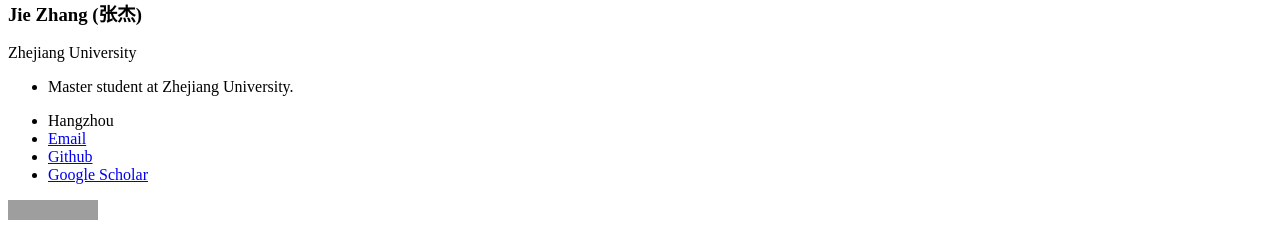
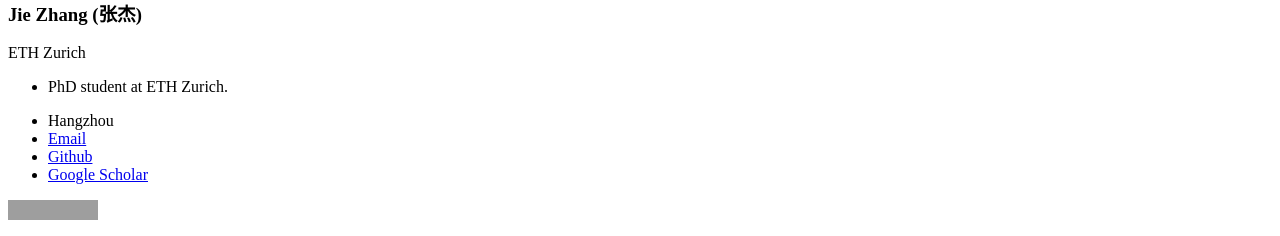
Before and after one commit to zj-jayzhang/zj-jayzhang.github.io, a Jekyll site: the page built from docs/README-zh.md, in a window 1280 px wide. Shown: the part 544-780 px from the top of the page. Built offline with Jekyll 4.4.1, drawn with Linux system fonts in a browser that asks for light colours; our own code applies the rules of GitHub Pages for plain Markdown files; grey boxes are pictures that could not be loaded.

Commit message:
Update _config.yml

```diff
--- a/_config.yml
+++ b/_config.yml
@@ -7,7 +7,7 @@
 
 # Site Settings
 title                    : "Jie Zhang (张杰)"
-description              : "Master student at Zhejiang University. "
+description              : "PhD student at ETH Zurich. "
 repository               : "zj-jayzhang/zj-jayzhang.github.io"
 google_scholar_stats_use_cdn : true
 
@@ -23,7 +23,7 @@
 author:
   name             : "Jie Zhang (张杰)"
   avatar           : "images/jay.jpeg"
-  bio              : "Zhejiang University"
+  bio              : "ETH Zurich"
   location         : "Hangzhou"
   employer         :
   pubmed           :
```
